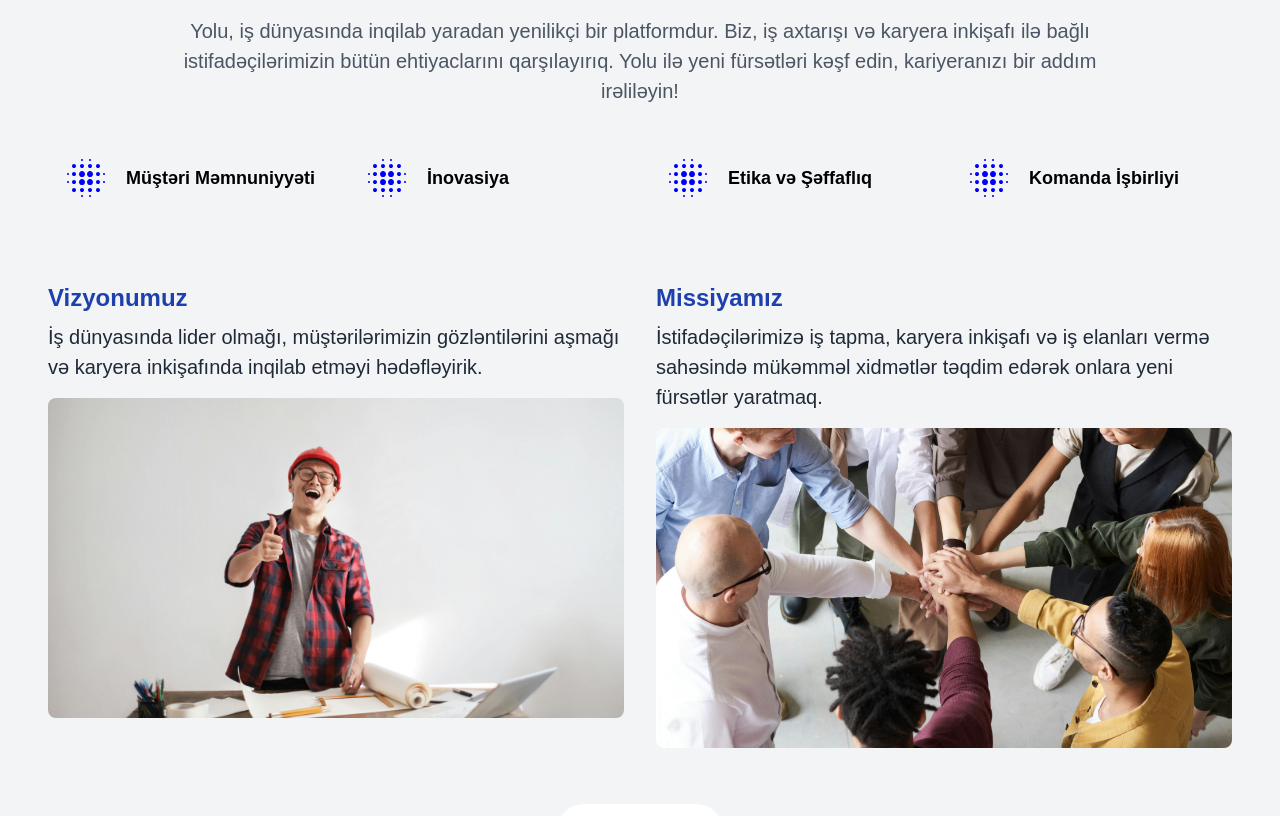
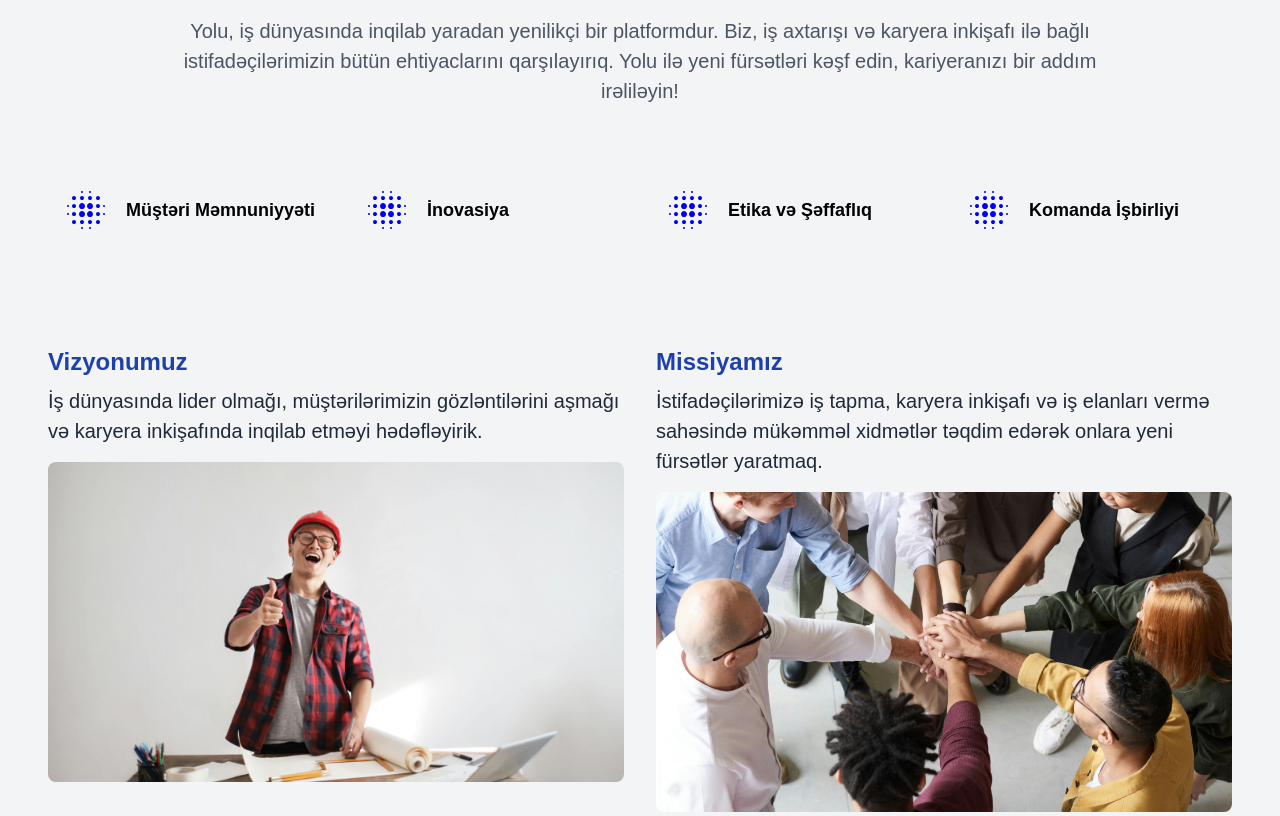
Before and after one commit to hazratAZE/yolu.app, a Next.js app: page / in a window 1280 px wide. Shown: the part 980-1796 px from the top of the page. Built offline with nearby package versions, Linux system fonts and the light colour scheme.

Commit message:
Margin bottom in about screen changed

```diff
--- a/src/app/components/Hakkimizda.tsx
+++ b/src/app/components/Hakkimizda.tsx
@@ -12,13 +12,13 @@ const Hakkımızda = () => {
       className="min-h-screen flex flex-col items-center justify-center pt-16"
     >
       <h1 className="font-bold mb-4 text-black">Hakkımızda</h1>
-      <p className="text-center mb-8 text-gray-600 w-[80%]">
+      <p className="text-center mb-16 text-gray-600 w-[80%]">
         Yolu, iş dünyasında inqilab yaradan yenilikçi bir platformdur. Biz, iş
         axtarışı və karyera inkişafı ilə bağlı istifadəçilərimizin bütün
         ehtiyaclarını qarşılayırıq. Yolu ilə yeni fürsətləri kəşf edin,
         kariyeranızı bir addım irəliləyin!
       </p>
-      <div className="flex flex-col mb-12">
+      <div className="flex flex-col mb-20">
         <div className="grid grid-cols-1 md:grid-cols-2 lg:grid-cols-4 gap-4">
           {/* Her bir değer için dışarıdan yüklenen resimler */}
           <div className="flex items-center text-left p-4 bg-gray-100 rounded-lg">
```
